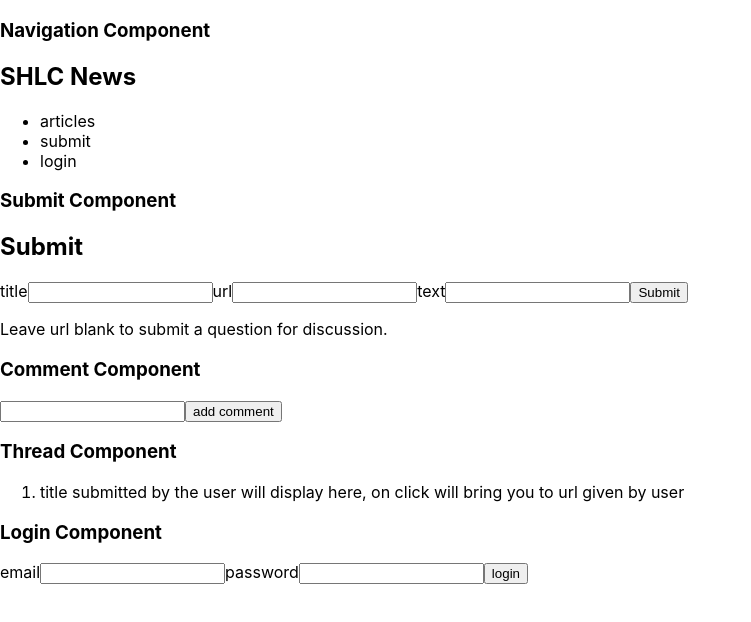
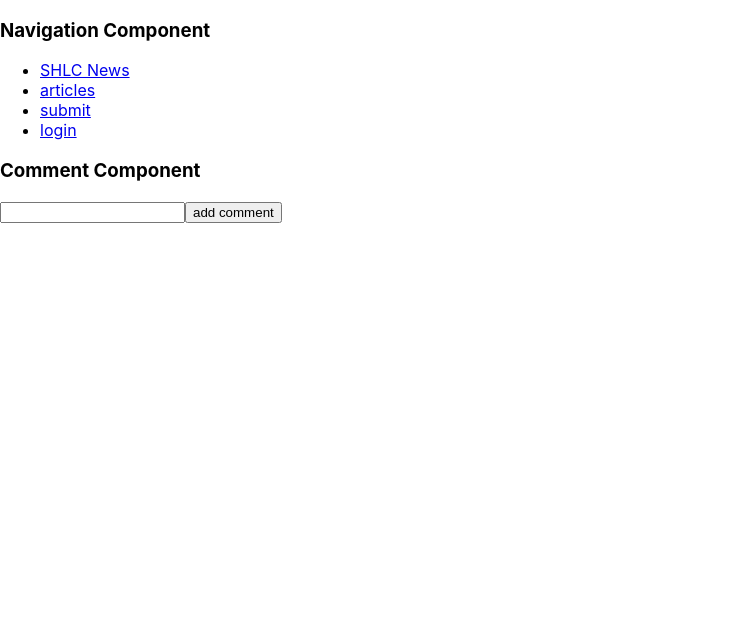
Before and after one commit to MintbeanHackathons/2020-04-30-juno-careerhack-week, a React (Create React App) app in the folder frontend/: page / in a window 1280 px wide. Shown: the top 622 px of the page, without its empty margins (0-751 px from the left). Built offline with nearby package versions, Linux system fonts and the light colour scheme.

Commit message:
added router/routes to react app

```diff
--- a/frontend/package.json
+++ b/frontend/package.json
@@ -8,6 +8,7 @@
     "@testing-library/user-event": "^7.2.1",
     "react": "^16.13.1",
     "react-dom": "^16.13.1",
+    "react-router-dom": "^5.1.2",
     "react-scripts": "3.4.1"
   },
   "scripts": {
--- a/frontend/src/App.js
+++ b/frontend/src/App.js
@@ -1,4 +1,5 @@
 import React, { Component } from 'react';
+import { HashRouter as Router, Route } from "react-router-dom";
 import Comment from './components/Comment';
 import Submit from './components/Submit';
 import Nav from './components/Nav';
@@ -9,18 +10,30 @@ import './App.css';
 class App extends Component {
   render() {
     return (
-      <div className="App">
-        <Nav />
-
-        <Submit />
-
-        <Comment />
-
-        <Thread />
-
-        <Login />
-
-      </div>
+      <Router basename="/">
+        <div className="App">
+          <Nav />
+          <Route
+            path="/submit"
+            render={() => (
+              <Submit />
+            )}
+          />
+          <Route
+            path="/login"
+            render={() => (
+              <Login />
+            )}
+          />
+          <Route
+            path="/thread"
+            render={() => (
+              <Thread />
+            )}
+          />
+          <Comment />
+        </div>
+      </Router>
     );
   }
 }
--- a/frontend/src/components/Nav.js
+++ b/frontend/src/components/Nav.js
@@ -1,4 +1,5 @@
 import React, { Component } from 'react';
+import { NavLink } from 'react-router-dom';
 
 class Nav extends Component {
   render() {
@@ -6,11 +7,19 @@ class Nav extends Component {
       <div className="navigation">
         <h3>Navigation Component</h3>
         <nav>
-          <h1>SHLC News</h1>
           <ul>
-            <li>articles</li>
-            <li>submit</li>
-            <li>login</li>
+            <li>
+              <NavLink to="/" exact>SHLC News</NavLink>
+            </li>
+            <li>
+              <NavLink to="/thread">articles</NavLink>
+            </li>
+            <li>
+              <NavLink to="/submit">submit</NavLink>
+            </li>
+            <li>
+              <NavLink to="/login">login</NavLink>
+            </li>
           </ul>
         </nav>
       </div>
```
Also changed, not shown: 1 other file (tests, documents, lock files or other folders).
